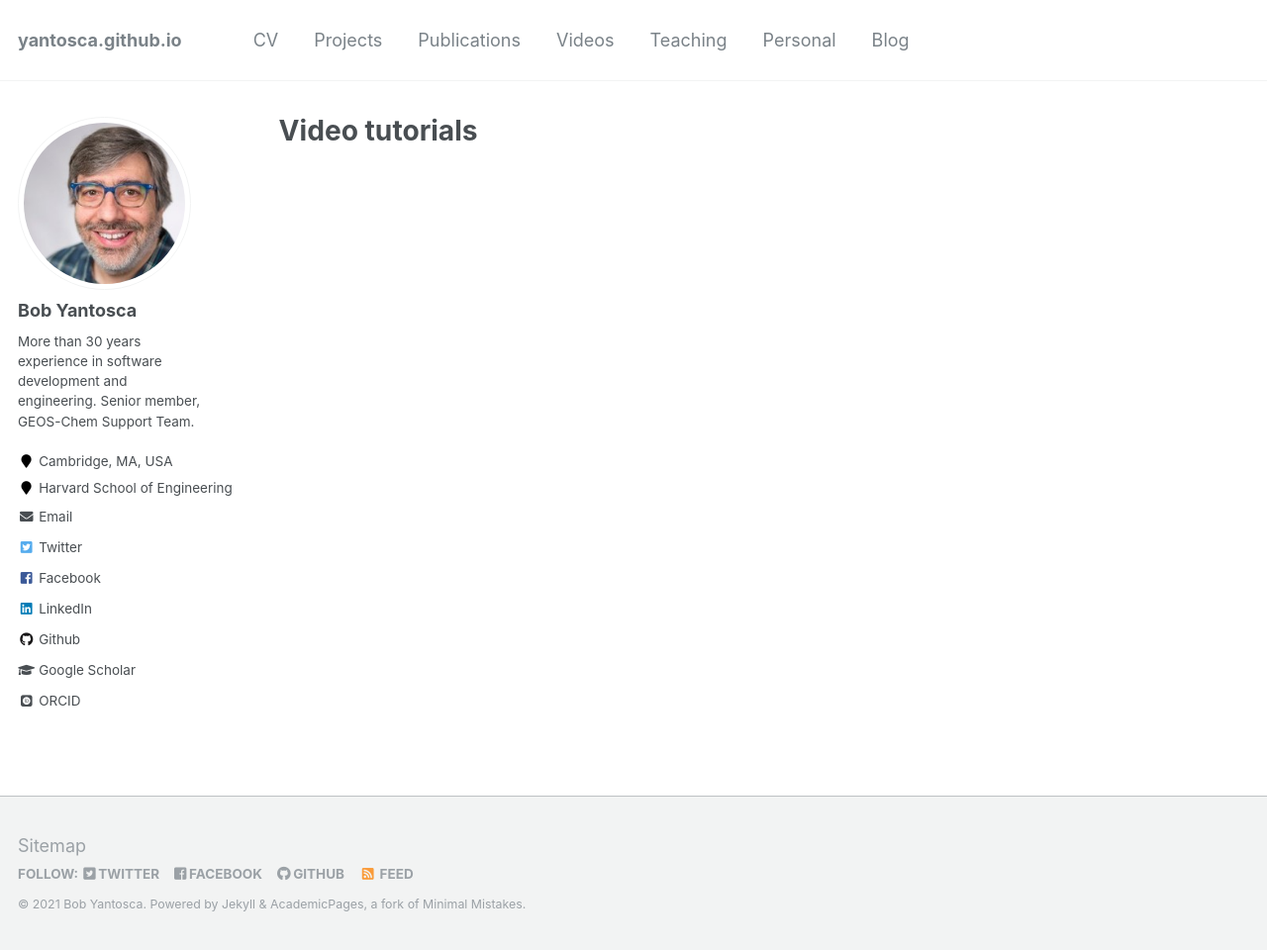
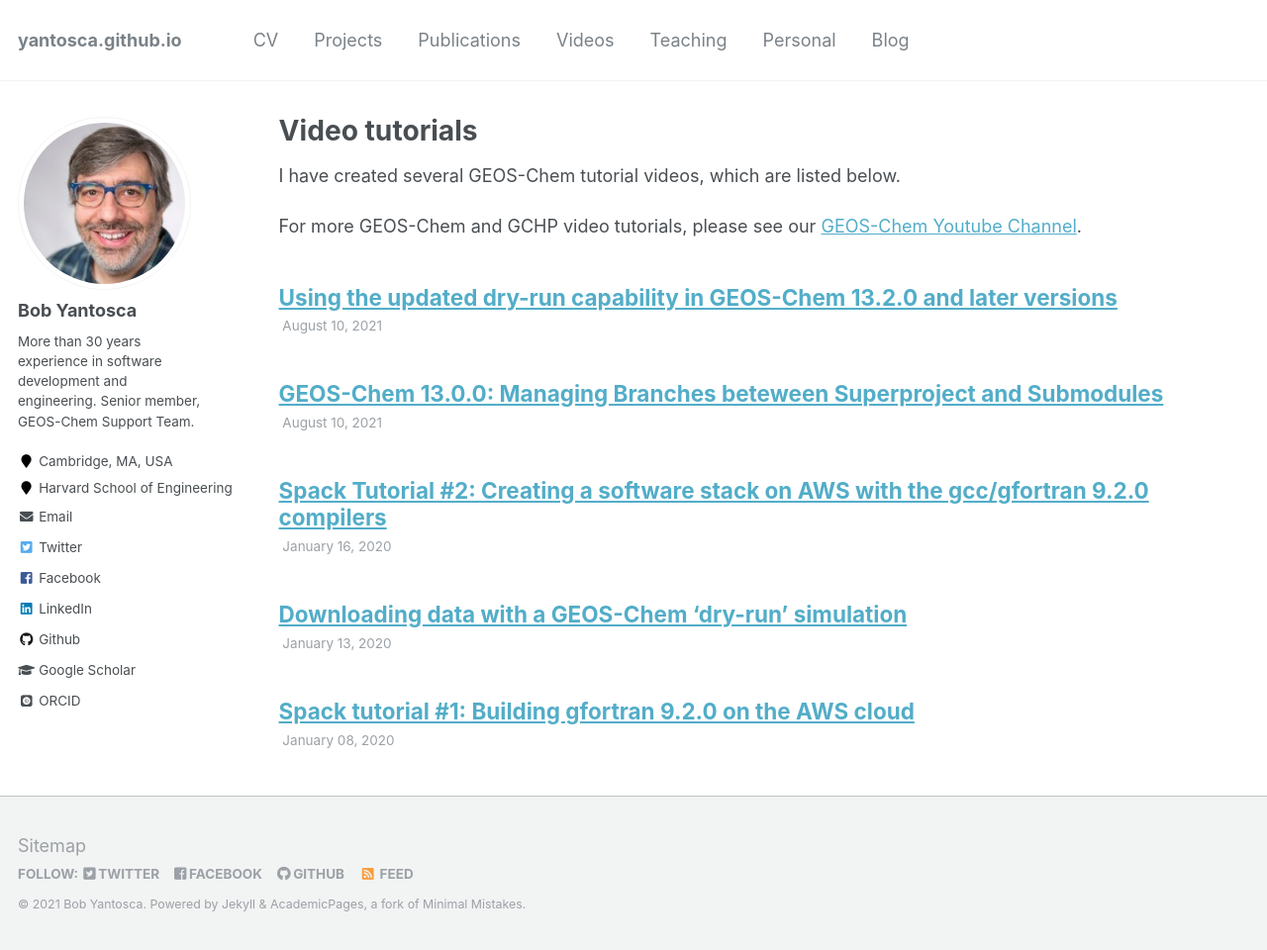
Before and after one commit to yantosca/yantosca.github.io, a Jekyll site: the page built from _pages/videos.html, in a window 1280 px wide and 960 px high. Shown: the whole window at 99% size. Built offline with Jekyll 4.4.1, drawn with Linux system fonts in a browser that asks for light colours; some web fonts are replaced.

Commit message:
Added page for listing GEOS-Chem tutorial videos
Also added a few videos, more to come

Signed-off-by: Bob Yantosca <yantosca@seas.harvard.edu>

```diff
--- a/_pages/videos.html
+++ b/_pages/videos.html
@@ -5,6 +5,10 @@ permalink: /videos/
 author_profile: true
 ---
 
+<p>I have created several GEOS-Chem tutorial videos, which are listed below.</p>
+
+<p>For more GEOS-Chem and GCHP video tutorials, please see our  <a href="https://youtube.com/c/geoschem">GEOS-Chem Youtube Channel</a>.</p>
+
 {% for post in site.videos reversed %}
   {% include archive-single-video.html %}
 {% endfor %}
--- /dev/null
+++ b/_videos/2020-01-08-spack-1-video.md
@@ -0,0 +1,13 @@
+---
+title: "Spack tutorial #1: Building gfortran 9.2.0 on the AWS cloud"
+collection: videos
+type: "Youtube Video tutorial"
+permalink: /videos/2020-01-08-spack-1-video
+date: 2020-01-08
+---
+
+<iframe width="853" height="480" src="https://www.youtube.com/embed/7eMLYKLK9wY" title="YouTube video player" frameborder="0" allow="accelerometer; autoplay; clipboard-write; encrypted-media; gyroscope; picture-in-picture" allowfullscreen></iframe>
+
+This video tutorial illustrates: (1) logging on to the Amazon Web
+Services cloud computing platform, and (2) using the Spack package
+manager to build GNU Fortran version 9.2.0.
--- /dev/null
+++ b/_videos/2020-01-13-dryrun-video.md
@@ -0,0 +1,11 @@
+---
+title: "Downloading data with a GEOS-Chem 'dry-run' simulation"
+collection: videos
+type: "Youtube Video tutorial"
+permalink: /videos/2020-01-13-dryrun-video
+date: 2020-01-13
+---
+
+<iframe width="853" height="480" src="https://www.youtube.com/embed/L7T5QtWehLs" title="YouTube video player" frameborder="0" allow="accelerometer; autoplay; clipboard-write; encrypted-media; gyroscope; picture-in-picture" allowfullscreen></iframe>
+
+In this tutorial, we demonstrate how to use the new dry-run feature (which will be available in GEOS-Chem 12.7.0 and later versions) to download only the files that are required for a GEOS-Chem simulation.  This will greatly simplify downloading the GEOS-Chem shared data directories.
--- /dev/null
+++ b/_videos/2020-01-16-spack-2.video.md
@@ -0,0 +1,14 @@
+---
+title: "Spack Tutorial #2: Creating a software stack on AWS with the gcc/gfortran 9.2.0 compilers"
+collection: videos
+type: "Youtube Video tutorial"
+permalink: /videos/2020-01-16-spack-2-video
+date: 2020-01-16
+---
+
+<iframe width="853" height="480" src="https://www.youtube.com/embed/6tGCD3zQQW0" title="YouTube video player" frameborder="0" allow="accelerometer; autoplay; clipboard-write; encrypted-media; gyroscope; picture-in-picture" allowfullscreen></iframe>
+
+In this video, we demonstrate how to use the gcc/gfortran 9.2.0
+compilers (that we installed in our Spack Tutorial #1 video) to build
+a complete software stack for running GEOS-Chem "Classic" on the AWS
+cloud platform.
--- /dev/null
+++ b/_videos/2021-01-13-branching-video.md
@@ -0,0 +1,17 @@
+---
+title: "GEOS-Chem 13.0.0: Managing Branches beteween Superproject and Submodules"
+collection: videos
+type: "Youtube Video tutorial"
+permalink: /videos/2021-01-13-branching-video
+date: 2021-08-10
+---
+
+<iframe width="745" height="418" src="https://www.youtube.com/embed/1fhI-HObyV4" title="YouTube video player" frameborder="0" allow="accelerometer; autoplay; clipboard-write; encrypted-media; gyroscope; picture-in-picture" allowfullscreen></iframe>
+
+GEOS-Chem 13.0.0 now uses lightweight wrappers (GCClassic, GCHP) to envelop the GEOS-Chem and HEMCO code as submodules.  Using GCClassic as an example, this video (presented by GEOS-Chem Support Team member Bob Yantosca) will walk you through the process of
+
+  1. Creating Unix aliases for Git commands;
+  2. Creating a branch in the GEOS-Chem "science codebase" submodule in which you can place your own source code modifications;
+  3. Creating a corresponding branch in the GCClassic superproject that will point to the branch you created in the GEOS-Chem submodule;
+  4. Switching between branches in the GCClassic superproject folder; and
+  5. Using the git submodule update command to fetch commits from the submodules.We demonstrate how to download the GEOS-Chem "Classic" source code and how to use a "dry-run" to download the required input files (e.g. met fields, emissions) to your computer system.  This video applies to GEOS-Chem 13.2.1 and later versions.
--- /dev/null
+++ b/_videos/2021-08-10-dryrun-video.md
@@ -0,0 +1,11 @@
+---
+title: "Using the updated dry-run capability in GEOS-Chem 13.2.0 and later versions"
+collection: videos
+type: "Youtube Video tutorial"
+permalink: /videos/2021-08-10-dryrun-video
+date: 2021-08-10
+---
+
+<iframe width="853" height="480" src="https://www.youtube.com/embed/ZLSXrjHqJAs" title="YouTube video player" frameborder="0" allow="accelerometer; autoplay; clipboard-write; encrypted-media; gyroscope; picture-in-picture" allowfullscreen></iframe>
+
+We demonstrate how to download the GEOS-Chem "Classic" source code and how to use a "dry-run" to download the required input files (e.g. met fields, emissions) to your computer system.  This video applies to GEOS-Chem 13.2.1 and later versions.
```
